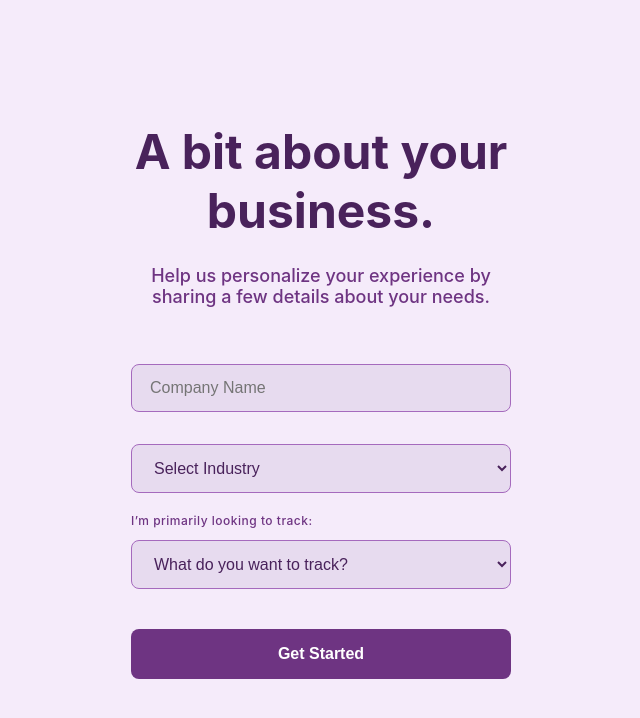
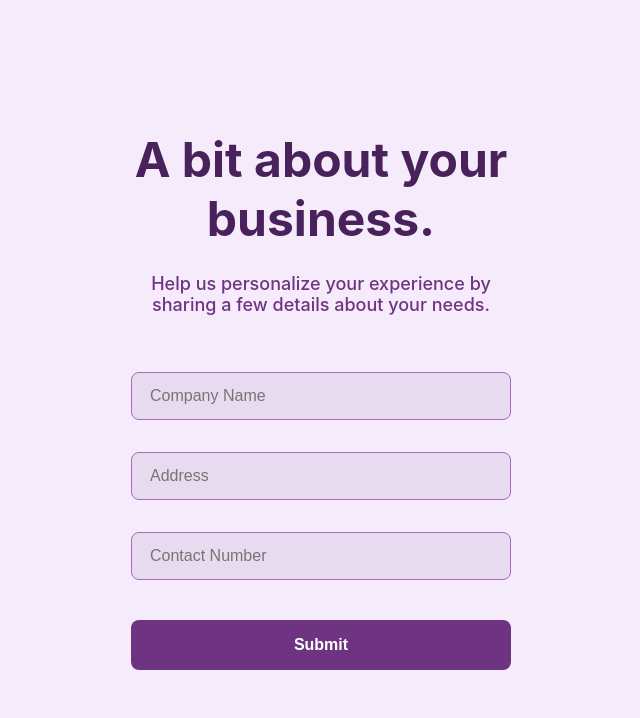
Before and after one commit to itscel/Appdev_Inventory, a React (Create React App) app: page /onboarding in a window 1280 px wide. Shown: the top 718 px of the page, without its empty margins (319-959 px from the left). Built offline with nearby package versions, Linux system fonts and the light colour scheme.

Commit message:
Updated Register Backend and schema

```diff
--- a/src/components/BusinessProfile/BusinessProfilePage.js
+++ b/src/components/BusinessProfile/BusinessProfilePage.js
@@ -2,15 +2,17 @@ import React, { useState } from 'react';
 import { useNavigate } from 'react-router-dom';
 import './BusinessProfilePage.css';
 
-const BusinessProfilePage = ({ login }) => {
+const BusinessProfilePage = () => {
     const [companyName, setCompanyName] = useState('');
-  const [companyIndustry, setCompanyIndustry] = useState('');
-  const [trackingItem, setTrackingItem] = useState('');
+    const [address, setAddress] = useState('');
+    const [contactNumber, setContactNumber] = useState('');
     const navigate = useNavigate();
 
     const handleSubmit = () => {
-    if (companyName && companyIndustry && trackingItem) {
-      login();
+        if (companyName && address && contactNumber) {
+            // Here you would typically send the data to your backend
+            console.log('Business Profile Data:', { companyName, address, contactNumber });
+            // Navigate to the dashboard or another page after successful submission
             navigate('/');
         } else {
             alert("Please fill in all fields.");
@@ -33,36 +35,27 @@ const BusinessProfilePage = ({ login }) => {
                     onChange={(e) => setCompanyName(e.target.value)}
                     required
                 />
-        <select
+                <input
                     className="input"
-          value={companyIndustry}
-          onChange={(e) => setCompanyIndustry(e.target.value)}
+                    type="text"
+                    placeholder="Address"
+                    value={address}
+                    onChange={(e) => setAddress(e.target.value)}
                     required
+                />
+                <input
+                    className="input"
+                    type="text"
+                    placeholder="Contact Number"
+                    value={contactNumber}
+                    onChange={(e) => setContactNumber(e.target.value)}
+                    required
+                />
+                <button
+                    className="submit-button"
+                    onClick={handleSubmit}
                 >
-          <option value="">Select Industry</option>
-          <option value="retail">Retail</option>
-          <option value="manufacturing">Manufacturing</option>
-          <option value="logistics">Logistics</option>
-        </select>
-
-        <div className="tracking-text">
-          I’m primarily looking to track:
-        </div>
-
-        <select
-          className="input"
-          value={trackingItem}
-          onChange={(e) => setTrackingItem(e.target.value)}
-          required
-        >
-          <option value="">What do you want to track?</option>
-          <option value="inventory">Inventory</option>
-          <option value="assets">Assets</option>
-          <option value="equipment">Equipment</option>
-        </select>
-
-        <button className="submit-button" onClick={handleSubmit}>
-          Get Started
+                    Submit
                 </button>
             </div>
         </div>
```
Also changed, not shown: src/components/Backend/models/BusinessProfile.js (added, +13 -0 lines), src/components/Backend/models/User.js (+9 -5 lines), src/components/Backend/routes/authRoutes.js (+26 -17 lines). Lines whose indentation alone changed are shown as unchanged.
